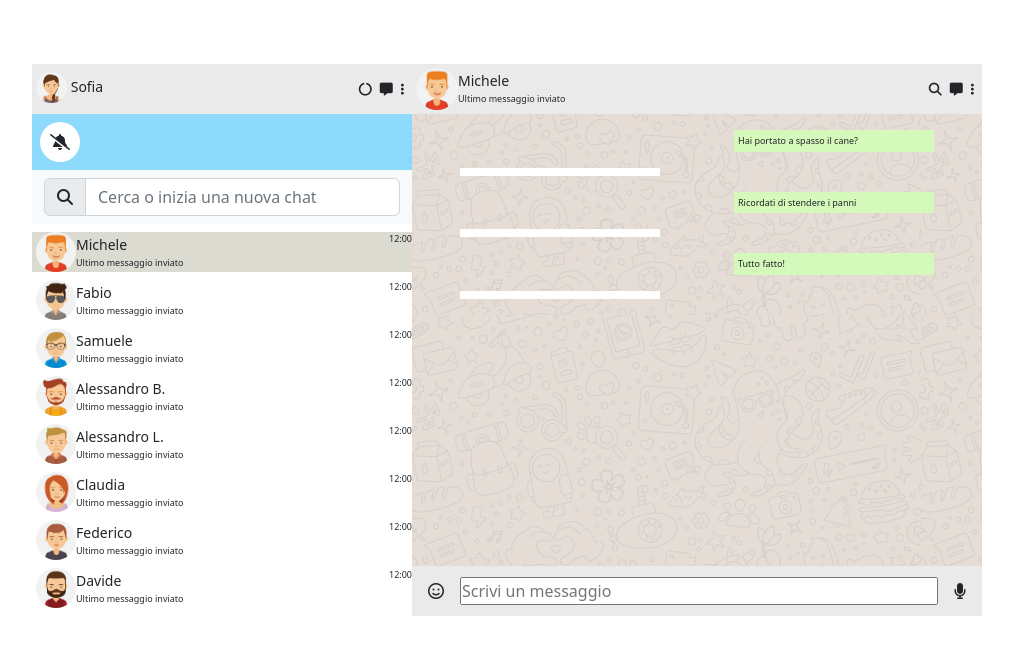
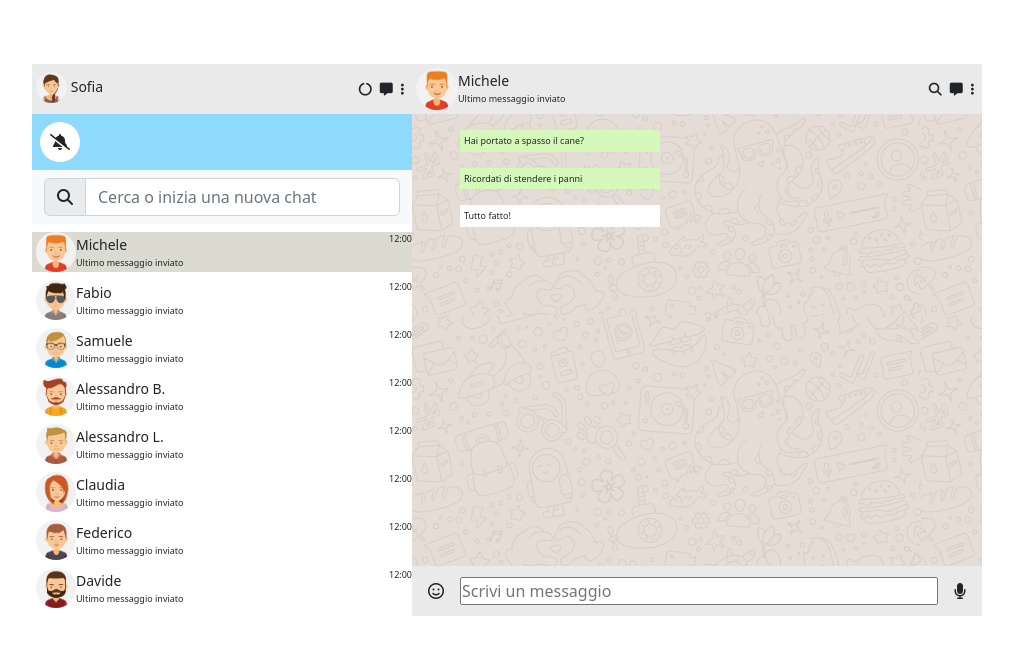
Before and after one commit to UniversoCaotico1997/vue-boolzapp, a plain HTML site: page milestone-2/index.html in a window 1280 px wide. Shown: the whole page, without its empty margins (38-1051 px from the left). Drawn offline with nearby package versions, Linux system fonts and the light colour scheme.

Commit message:
end milestone-2

```diff
--- a/milestone-2/index.html
+++ b/milestone-2/index.html
@@ -78,7 +78,7 @@
                 <div class="col-6">
                     <div class="contact_selected d-flex justify-content-between">
                         <div class="info_avatar d-flex px-1 py-1">
-                                <img class="rounded-circle" src="./assets/img/avatar_1.jpg" alt="ragazza">
+                                <img class="rounded-circle" src="./assets/img/avatar_1.jpg" alt="">
                                 <div class="name_avatar">
                                     <small>
                                         Michele
@@ -96,9 +96,9 @@
                     </div>
 
                     <!-- message -->
-                    <div class="message" v-for="message in contacts[active].messages">
-                        <p class="sent">{{message.message}}</p>
-                        <p class="received"></p>
+                    <div class="message" v-for="message in contacts[active].messages" :class=" message.status === `sent` ? 'sent' : 'received'" >
+                        <p class="text_message">{{message.message}}</p>
+
                     </div>
                     <!-- /.message -->
 
```
